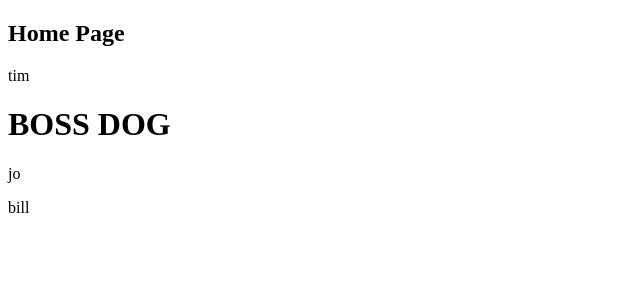
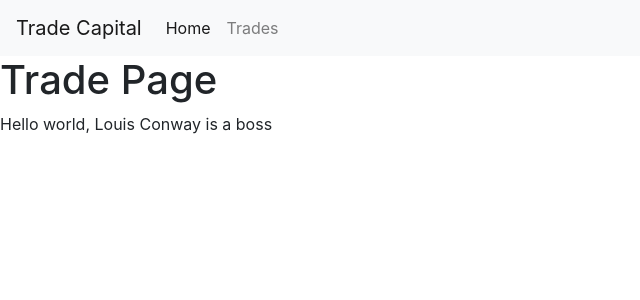
Before and after one commit to louisconway/8DIT-3.8, a Flask app: page /trade in a window 1280 px wide. Shown: the top 300 px of the page, without its empty margins (0-640 px from the left). Run offline with Flask 2, Linux system fonts and the light colour scheme; some libraries are stand-ins or nearby versions.

Commit message:
navigation working
Signed-off-by: louisconway <50680487+louisconway@users.noreply.github.com>

```diff
--- /dev/null
+++ b/templates/base.html
@@ -0,0 +1,37 @@
+<!DOCTYPE html>
+<html lang="en">
+<head>
+    <link rel="stylesheet" href="https://stackpath.bootstrapcdn.com/bootstrap/4.5.0/css/bootstrap.min.css" integrity="sha384-9aIt2nRpC12Uk9gS9baDl411NQApFmC26EwAOH8WgZl5MYYxFfc+NcPb1dKGj7Sk" crossorigin="anonymous">
+    <meta charset="UTF-8">
+    <meta name="viewport" content="width=device-width, initial-scale=1.0">
+    <title>{% block title %}{% endblock %}</title>
+</head>
+<body>
+    <nav class="navbar navbar-expand-lg navbar-light bg-light">
+        <a class="navbar-brand" href="#">Trade Capital</a>
+        <button class="navbar-toggler" type="button" data-toggle="collapse" data-target="#navbarNav" aria-controls="navbarNav" aria-expanded="false" aria-label="Toggle navigation">
+          <span class="navbar-toggler-icon"></span>
+        </button>
+        <div class="collapse navbar-collapse" id="navbarNav">
+          <ul class="navbar-nav">
+
+            <li class="nav-item active">
+              <a class="nav-link" href="{{ url_for('home') }}">Home</a><span class="sr-only">(current)</span></a>
+            </li>
+
+            <li class="nav-item">
+              <a class="nav-link" href="{{ url_for('trade') }}">Trades</a>
+            </li>
+
+
+
+          </ul>
+        </div>
+      </nav>
+    {% block content %}
+    {% endblock %}
+</body>
+<script src="https://code.jquery.com/jquery-3.5.1.slim.min.js" integrity="sha384-DfXdz2htPH0lsSSs5nCTpuj/zy4C+OGpamoFVy38MVBnE+IbbVYUew+OrCXaRkfj" crossorigin="anonymous"></script>
+<script src="https://cdn.jsdelivr.net/npm/popper.js@1.16.0/dist/umd/popper.min.js" integrity="sha384-Q6E9RHvbIyZFJoft+2mJbHaEWldlvI9IOYy5n3zV9zzTtmI3UksdQRVvoxMfooAo" crossorigin="anonymous"></script>
+<script src="https://stackpath.bootstrapcdn.com/bootstrap/4.5.0/js/bootstrap.min.js" integrity="sha384-OgVRvuATP1z7JjHLkuOU7Xw704+h835Lr+6QL9UvYjZE3Ipu6Tp75j7Bh/kR0JKI" crossorigin="anonymous"></script>
+</html>
--- a/templates/index.html
+++ b/templates/index.html
@@ -1,18 +1,7 @@
-<!DOCTYPE html>
-<html lang="en">
-<head>
-    <meta charset="UTF-8">
-    <meta name="viewport" content="width=device-width, initial-scale=1.0">
-    <title>Home Page</title>
-</head>
-<body>
-    <h2>Home Page</h2>
-    {% for x in content %}
-        <p>{{x}}</p>
-        {% if x == "tim" %}
-            <h1>BOSS DOG</h1>
-        {% endif %}
-    {%  endfor %}
-
-</body>
-</html>
+{% extends "base.html" %}
+{%  block title %}Home Page{% endblock %}
+{% block content %}
+<div class="home">
+    <h1>Home Page</h1>
+</div>
+{% endblock %}
--- /dev/null
+++ b/templates/trade.html
@@ -0,0 +1,9 @@
+{% extends "base.html" %}
+{%  block title %}Trade Page{% endblock %}
+{% block content %}
+<div class="trade">
+    <h1>Trade Page</h1>
+    <p>Hello world, Louis Conway is a boss </p>
+</div>
+
+{% endblock %}
--- a/websitescript.py
+++ b/websitescript.py
@@ -1,10 +1,15 @@
 from flask import Flask, redirect, url_for, render_template
 
 app = Flask(__name__)
+balance = 100
 
-@app.route("/<name>")
-def home(name):
-    return render_template("index.html", content=["tim", "jo", "bill"])
+@app.route("/")
+def home():
+    return render_template("index.html", content=10)
+
+@app.route("/trade")
+def trade():
+    return render_template("trade.html")
 
 if __name__ == "__main__":
-    app.run()
+    app.run(debug=True)
```
